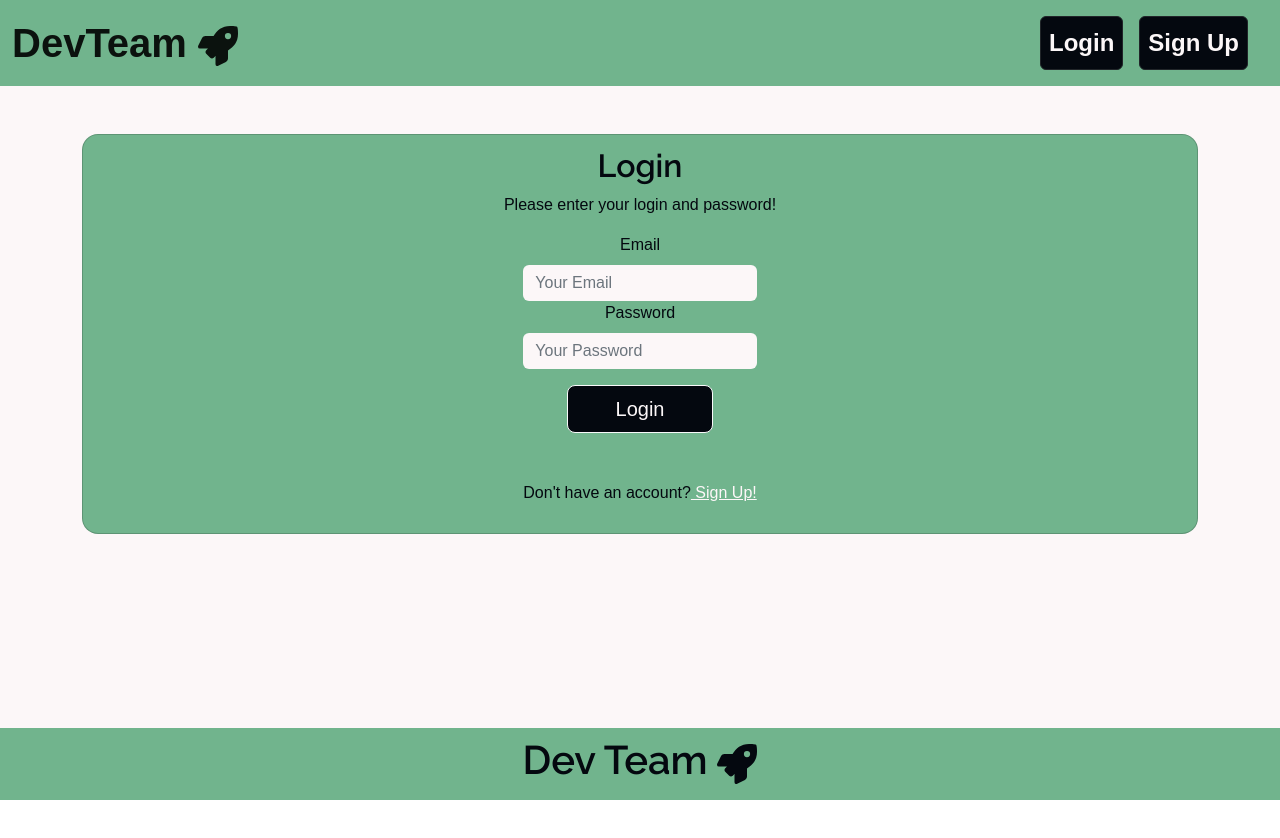
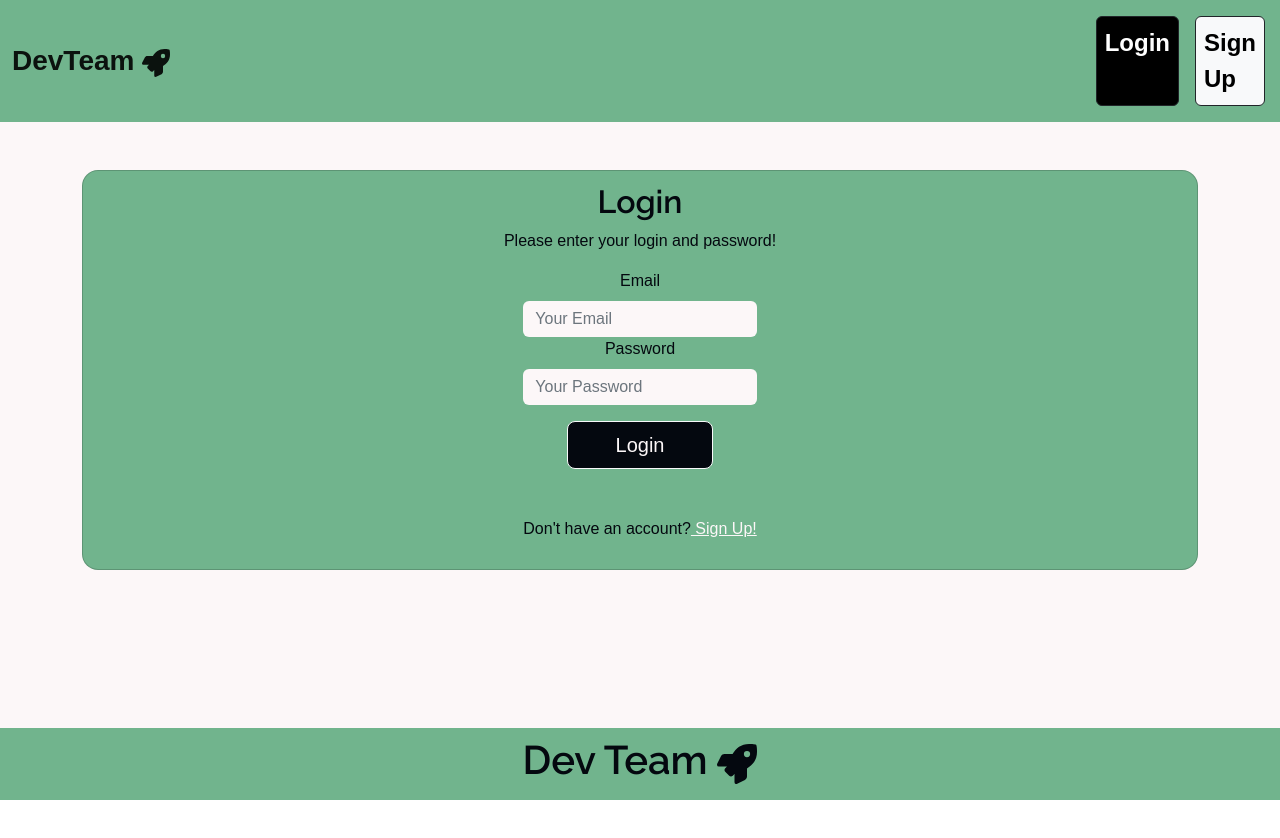
Before and after one commit to drewrvaz/dev-team-launch, a React (Create React App) app in the folder client/: page / in a window 1280 px wide. Shown: the top 838 px of the page. Built offline with nearby package versions, Linux system fonts and the light colour scheme; a web font is replaced by a local one.

Commit message:
Updated Navbar.js with 3 new Links

```diff
--- a/client/src/components/Navbar.js
+++ b/client/src/components/Navbar.js
@@ -1,9 +1,8 @@
 import React, { useState } from 'react';
+import Col from 'react-bootstrap/Col';
 import { Link } from 'react-router-dom';
 import { Navbar, Nav, Container } from 'react-bootstrap';
 import{ FaRocket } from 'react-icons/fa';
-import Tabs from 'react-bootstrap/Tabs';
-import Tab from 'react-bootstrap/Tab';
 
 import Auth from '../utils/auth';
 import './Navbar.css';
@@ -16,23 +15,28 @@ const AppNavbar = () => {
       <Navbar expand='lg' className='navbar'>
         <Container fluid>
 
-          <Navbar.Brand className="ml-2 fs-1 fw-bold">
+          <Navbar.Brand className="ml-2 fs-3 fw-bold">
             <span>DevTeam <FaRocket /></span>
           </Navbar.Brand>
           <Navbar.Toggle aria-controls='navbar' />
           <Navbar.Collapse id='navbar'>
-            <Container className="d-inline-flex  justify-content-end">
+            <Col className="col-10 d-flex justify-content-center">
               {/* if user is logged in show saved books and logout */}
               {Auth.loggedIn() ? (
                 <>
-
-                  <Nav className="d-inline-flex">
-                  <Nav.Link as={Link} to='/profile' className='nav-links fs-4 fw- border-radius-base: 30px'>
+                  {/* <div class="vr"></div> */}
+                  <Nav>
+                  <Nav.Link as={Link} to='/profile' className='nav-links fs-5 fw-bold'>
                     PROFILE
                   </Nav.Link>
-                  <div class="vr"></div>
-                  <Nav.Link as={Link} to='/project' className='nav-links fs-4 fw-bold'>
-                    PROJECT
+                  <Nav.Link as={Link} to='/launchprojects' className='nav-links fs-5 fw-bold'>
+                    LAUNCH PROJECTS
+                  </Nav.Link>
+                  <Nav.Link as={Link} to='/viewprojects' className='nav-links fs-5 fw-bold'>
+                    VIEW PROJECTS
+                  </Nav.Link>
+                  <Nav.Link as={Link} to='/tools' className='nav-links fs-5 fw-bold'>
+                    TOOLS
                   </Nav.Link>
                   </Nav>
 
@@ -63,8 +67,8 @@ const AppNavbar = () => {
 
                 </>
               )}
-            </Container>
-            <Container className="d-inline-flex  justify-content-end">
+            </Col>
+            <Col className="d-inline-flex  justify-content-end" style={{maxWidth:'100%'}}>
             {Auth.loggedIn() ? (
                 <>
 
@@ -73,11 +77,11 @@ const AppNavbar = () => {
 
               ) : (
                 <>
-                  <Nav.Link as={Link} to='/' className='loginBtn fw-bold fs-4 p-2 border rounded border-dark m-2'>Login</Nav.Link>
-                  <Nav.Link as={Link} to='/signup' className='signUpBtn fw-bold fs-4 p-2 border rounded border-dark m-2'>Sign Up</Nav.Link>
+                  <Nav.Link as={Link} to='/' className='fw-bold fs-4 bg-black text-white p-2 border rounded border-dark m-2'>Login</Nav.Link>
+                  <Nav.Link as={Link} to='/signup' className='fw-bold fs-4 bg-light text-black p-2 border rounded border-dark m-2'>Sign Up</Nav.Link>
                 </>
               )}
-            </Container>
+            </Col>
           </Navbar.Collapse>
         </Container>
       </Navbar>
```
